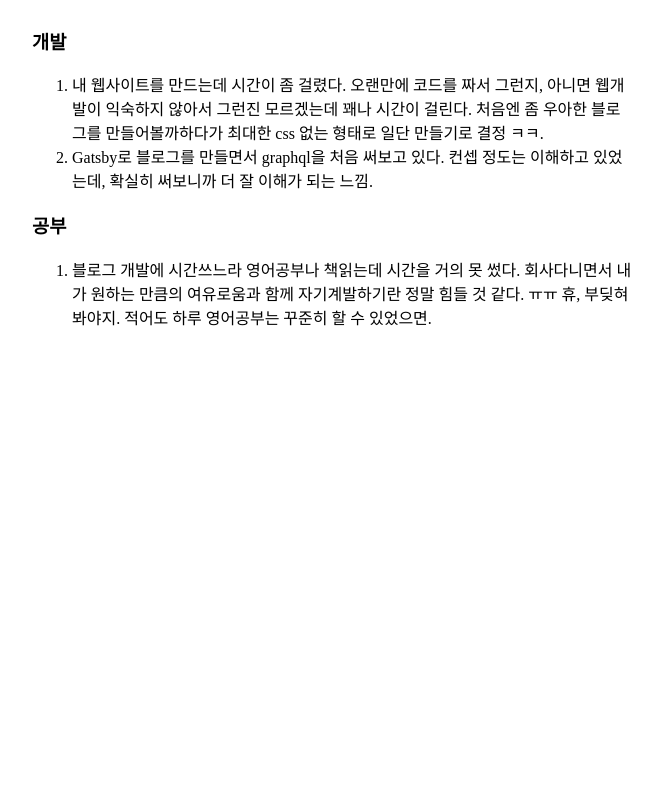
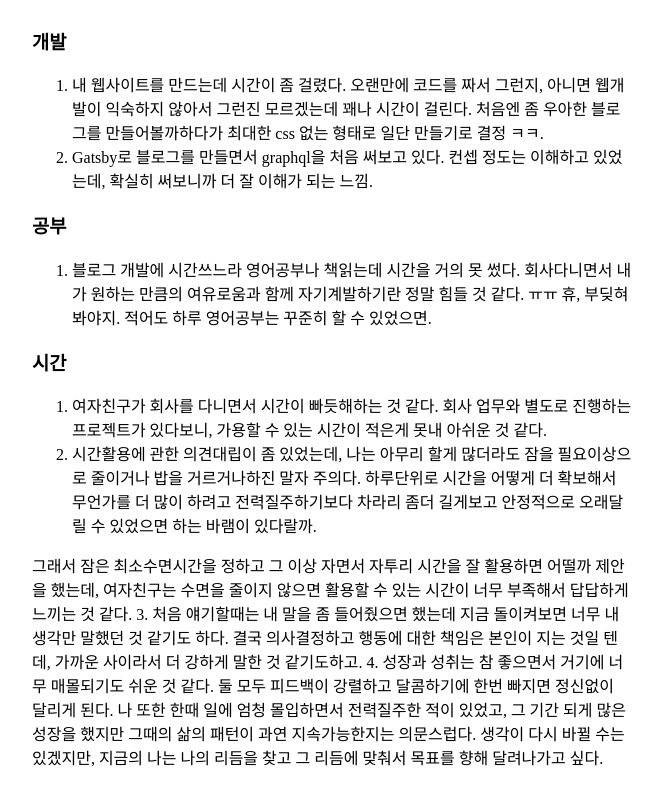
Before and after one commit to CHOIMINSEOK/tilblog, a Gatsby site: page /post/2020.03.17 in a window 1280 px wide. Shown: the whole page, without its empty margins (308-970 px from the left). Built offline with nearby package versions, Linux system fonts and the light colour scheme; Gatsby itself is replaced by a stand-in of ours.

Commit message:
2020.03.17

```diff
--- a/posts/2020.03.17.md
+++ b/posts/2020.03.17.md
@@ -11,3 +11,13 @@ keyword: '#개발 #공부'
 
 ### 공부
 1. 블로그 개발에 시간쓰느라 영어공부나 책읽는데 시간을 거의 못 썼다. 회사다니면서 내가 원하는 만큼의 여유로움과 함께 자기계발하기란 정말 힘들 것 같다. ㅠㅠ 휴, 부딪혀봐야지. 적어도 하루 영어공부는 꾸준히 할 수 있었으면.
+
+
+### 시간
+
+1. 여자친구가 회사를 다니면서 시간이 빠듯해하는 것 같다. 회사 업무와 별도로 진행하는  프로젝트가 있다보니, 가용할 수 있는 시간이 적은게 못내 아쉬운 것 같다.
+2. 시간활용에 관한 의견대립이 좀 있었는데, 나는 아무리 할게 많더라도 잠을 필요이상으로 줄이거나 밥을 거르거나하진 말자 주의다.  하루단위로 시간을 어떻게 더 확보해서 무언가를 더 많이 하려고 전력질주하기보다 차라리 좀더 길게보고 안정적으로 오래달릴 수 있었으면 하는 바램이 있다랄까.
+
+그래서 잠은 최소수면시간을 정하고 그 이상 자면서 자투리 시간을 잘 활용하면 어떨까 제안을 했는데, 여자친구는 수면을 줄이지 않으면 활용할 수 있는 시간이 너무 부족해서 답답하게 느끼는 것 같다.
+3. 처음 얘기할때는 내 말을 좀 들어줬으면 했는데 지금 돌이켜보면 너무 내 생각만 말했던 것 같기도 하다. 결국 의사결정하고 행동에 대한 책임은 본인이 지는 것일 텐데, 가까운 사이라서 더 강하게 말한 것 같기도하고.
+4. 성장과 성취는 참 좋으면서 거기에 너무 매몰되기도 쉬운 것 같다. 둘 모두 피드백이 강렬하고 달콤하기에 한번 빠지면 정신없이 달리게 된다. 나 또한 한때 일에 엄청 몰입하면서 전력질주한 적이 있었고, 그 기간 되게 많은 성장을 했지만 그때의 삶의 패턴이 과연 지속가능한지는 의문스럽다. 생각이 다시 바뀔 수는 있겠지만, 지금의 나는 나의 리듬을 찾고 그 리듬에 맞춰서 목표를 향해 달려나가고 싶다.
```
